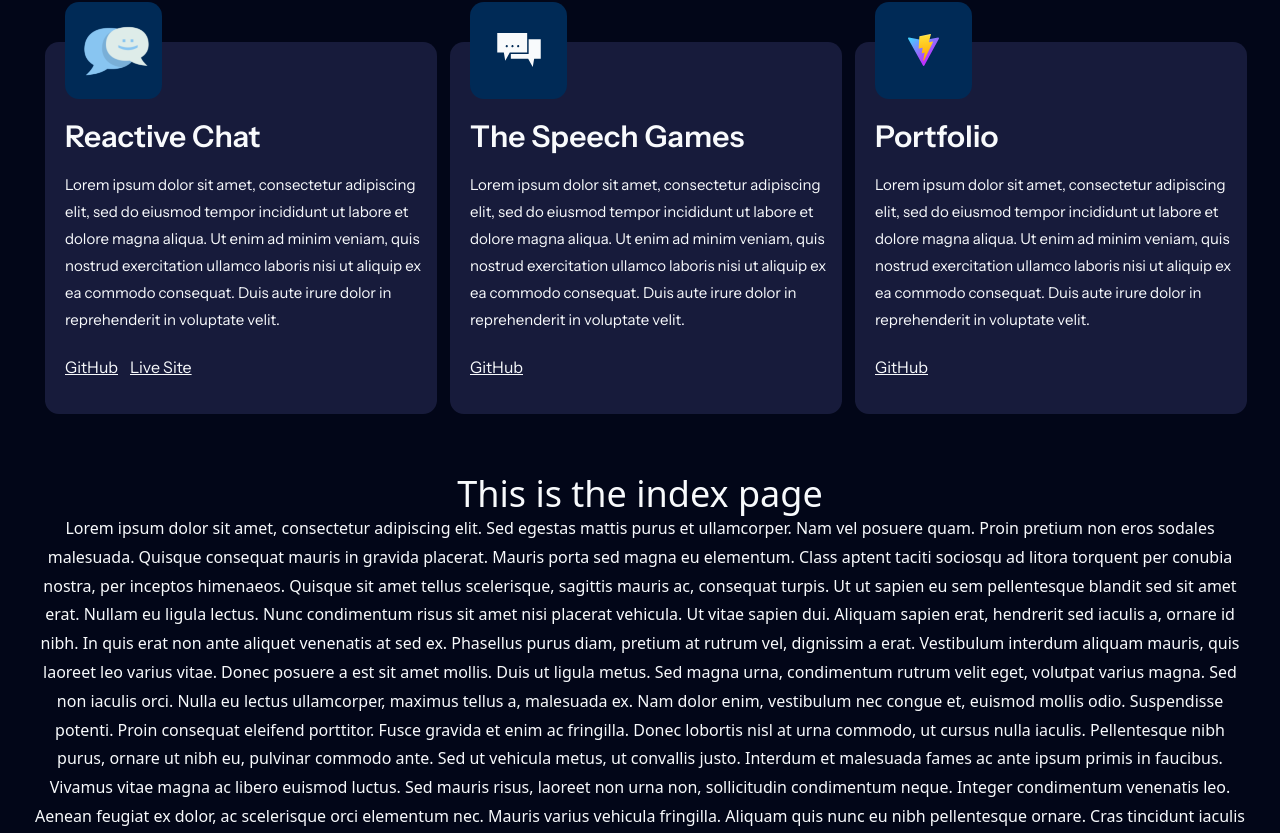
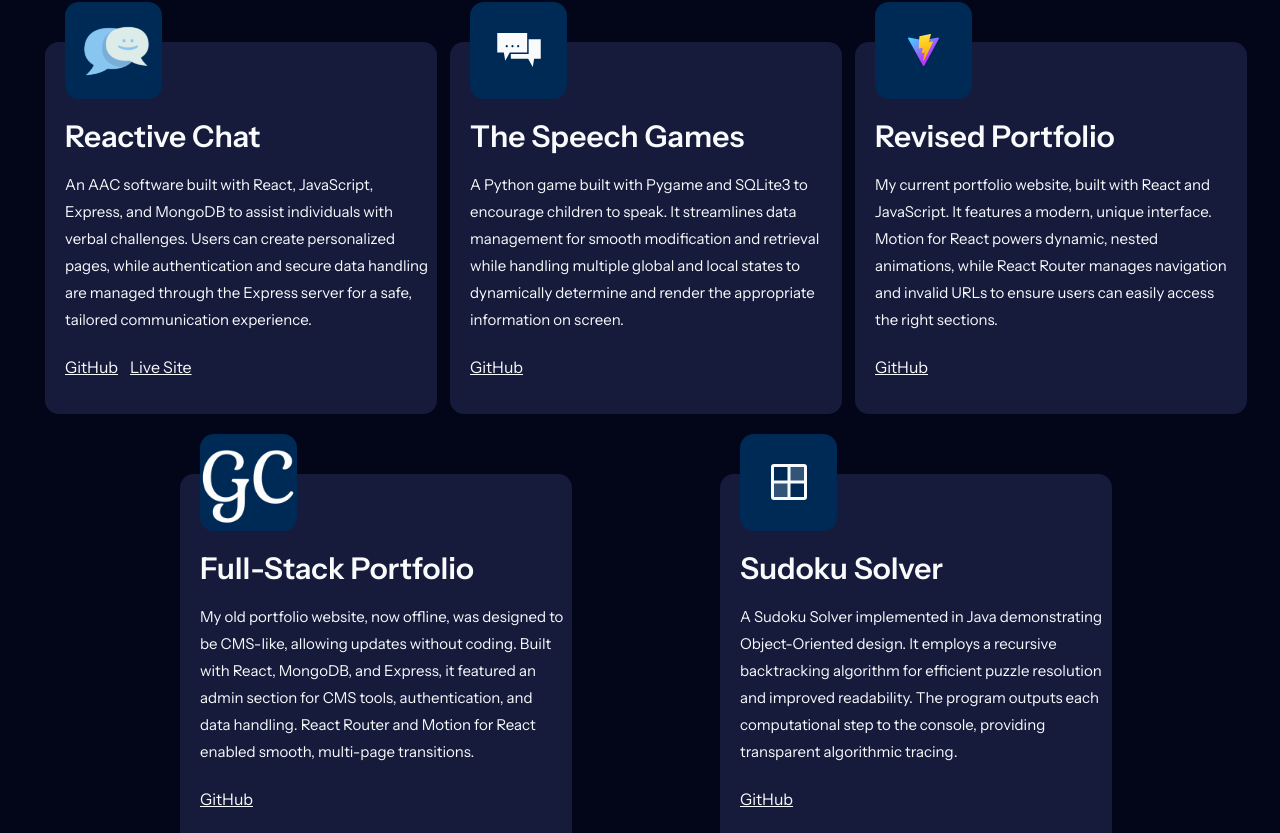
Before and after one commit to SpyingEnvelope/portfolio-revised, a React (Vite) app: page / in a window 1280 px wide. Shown: the part 1123-1956 px from the top of the page. Built offline with nearby package versions, Linux system fonts and the light colour scheme.

Commit message:
removed unused code from Projectcard.jsx. Changed Express.js icon in marquee to be white. Added logo for full-stack portfolio. Modified Projects.jsx to include actual descriptions for projects.

```diff
--- a/src/components/ProjectCard.jsx
+++ b/src/components/ProjectCard.jsx
@@ -15,7 +15,7 @@ PROPS:
   image: REACT IMAGE IMPORT the image to display inside the logo
   url: STRING the url to open when the card is clicked
 */
-function ProjectCard({ children, title, links, icon, image, url }) {
+function ProjectCard({ children, title, links, icon, image }) {
 
   // Used to deal with sizing the card on mobile devices
   const [mobileSize, setMobileSize] = useState("w-[392px] h-[372px]");
@@ -47,12 +47,6 @@ function ProjectCard({ children, title, links, icon, image, url }) {
       }
     });
   }, []);
-
-  /* This function handles the operation of clicking the card.
-  It opens the url provided as a prop in a new window */
-  function handleClick(url) {
-    window.open(url, "_blank");
-  }
 
   // An array of <li> elements to display in the links section of the card
   let linksDisplay = [];
--- a/src/components/SlidingInfo.jsx
+++ b/src/components/SlidingInfo.jsx
@@ -15,7 +15,7 @@ import { SqliteOriginal } from "devicons-react";
 import { ReactOriginal } from "devicons-react";
 import { GitOriginal } from "devicons-react";
 import { BootstrapOriginal } from "devicons-react";
-import { ExpressOriginal } from "devicons-react";
+import { SiExpress } from "react-icons/si";
 import { PandasOriginal } from "devicons-react";
 import { NumpyOriginal } from "devicons-react";
 import { TailwindcssOriginal } from "devicons-react";
@@ -42,7 +42,7 @@ const devArr = [
     {name: "Git", icon: <GitOriginal size={iconSize} />},
     {name: "Tailwind", icon: <TailwindcssOriginal size={iconSize} />},
     {name: "Bootstrap", icon: <BootstrapOriginal size={iconSize} />},
-    {name: "Express", icon: <ExpressOriginal size={iconSize} />},
+    {name: "Express", icon: <SiExpress size={iconSize} />},
     {name: "Node.js", icon: <NodejsOriginal size={iconSize} />},
     {name: "TensorFlow", icon: <TensorflowOriginal size={iconSize} />},
     {name: "Pandas", icon: <PandasOriginal size={iconSize} />},
--- a/src/pages/Projects.jsx
+++ b/src/pages/Projects.jsx
@@ -2,9 +2,10 @@
 
 import ProjectCard from "@/components/ProjectCard";
 import reactiveLogo from "/reactive-logo.png";
+import fsLogo from "/logo-fs-web.png"
 import profile from "/vite.svg";
 import { GiTalk } from "react-icons/gi";
-
+import { PiCheckerboardDuotone } from "react-icons/pi";
 
 /* The projects constant is an array of objects. It is used to populate the project cards
   url: STRING the link that will open upon clicking the card
@@ -18,9 +19,8 @@ import { GiTalk } from "react-icons/gi";
   */
 const projects = [
   {
-    url: "https://reactive-chat-frontend-ua6jl.ondigitalocean.app/",
     title: "Reactive Chat",
-    para: `Lorem ipsum dolor sit amet, consectetur adipiscing elit, sed do eiusmod tempor incididunt ut labore et dolore magna aliqua. Ut enim ad minim veniam, quis nostrud exercitation ullamco laboris nisi ut aliquip ex ea commodo consequat. Duis aute irure dolor in reprehenderit in voluptate velit.`,
+    para: `An AAC software built with React, JavaScript, Express, and MongoDB to assist individuals with verbal challenges. Users can create personalized pages, while authentication and secure data handling are managed through the Express server for a safe, tailored communication experience.`,
     image: reactiveLogo,
     icon: false,
     links: [
@@ -35,9 +35,8 @@ const projects = [
     ],
   },
   {
-    url: "https://github.com/SpyingEnvelope/speech-games",
     title: "The Speech Games",
-    para: `Lorem ipsum dolor sit amet, consectetur adipiscing elit, sed do eiusmod tempor incididunt ut labore et dolore magna aliqua. Ut enim ad minim veniam, quis nostrud exercitation ullamco laboris nisi ut aliquip ex ea commodo consequat. Duis aute irure dolor in reprehenderit in voluptate velit.`,
+    para: `A Python game built with Pygame and SQLite3 to encourage children to speak. It streamlines data management for smooth modification and retrieval while handling multiple global and local states to dynamically determine and render the appropriate information on screen.`,
     image: false,
     icon: <GiTalk />,
     links: [
@@ -48,14 +47,37 @@ const projects = [
     ],
   },
   {
-    url: "https://github.com/SpyingEnvelope/portfolio-revised",
-    title: "Portfolio",
-    para: `Lorem ipsum dolor sit amet, consectetur adipiscing elit, sed do eiusmod tempor incididunt ut labore et dolore magna aliqua. Ut enim ad minim veniam, quis nostrud exercitation ullamco laboris nisi ut aliquip ex ea commodo consequat. Duis aute irure dolor in reprehenderit in voluptate velit.`,
+    title: "Revised Portfolio",
+    para: `My current portfolio website, built with React and JavaScript. It features a modern, unique interface. Motion for React powers dynamic, nested animations, while React Router manages navigation and invalid URLs to ensure users can easily access the right sections.`,
     image: profile,
     icon: false,
     links: [
       {
         href: "https://github.com/SpyingEnvelope/portfolio-revised",
+        text: "GitHub",
+      },
+    ],
+  },
+  {
+    title: "Full-Stack Portfolio",
+    para: `My old portfolio website, now offline, was designed to be CMS-like, allowing updates without coding. Built with React, MongoDB, and Express, it featured an admin section for CMS tools, authentication, and data handling. React Router and Motion for React enabled smooth, multi-page transitions.`,
+    image: fsLogo,
+    icon: false,
+    links: [
+      {
+        href: "https://github.com/SpyingEnvelope/portfolio-frontend",
+        text: "GitHub",
+      },
+    ],
+  },
+  {
+    title: "Sudoku Solver",
+    para: `A Sudoku Solver implemented in Java demonstrating Object-Oriented design. It employs a recursive backtracking algorithm for efficient puzzle resolution and improved readability. The program outputs each computational step to the console, providing transparent algorithmic tracing.`,
+    image: false,
+    icon: <PiCheckerboardDuotone />,
+    links: [
+      {
+        href: "https://github.com/SpyingEnvelope/java-sudoku-solver",
         text: "GitHub",
       },
     ],
@@ -99,7 +121,6 @@ function Projects() {
               image={project.image}
               icon={project.icon}
               links={project.links}
-              url={project.url}
             >
               {project.para}
             </ProjectCard>
```
Also changed, not shown: public/logo-fs-web.png (added).
